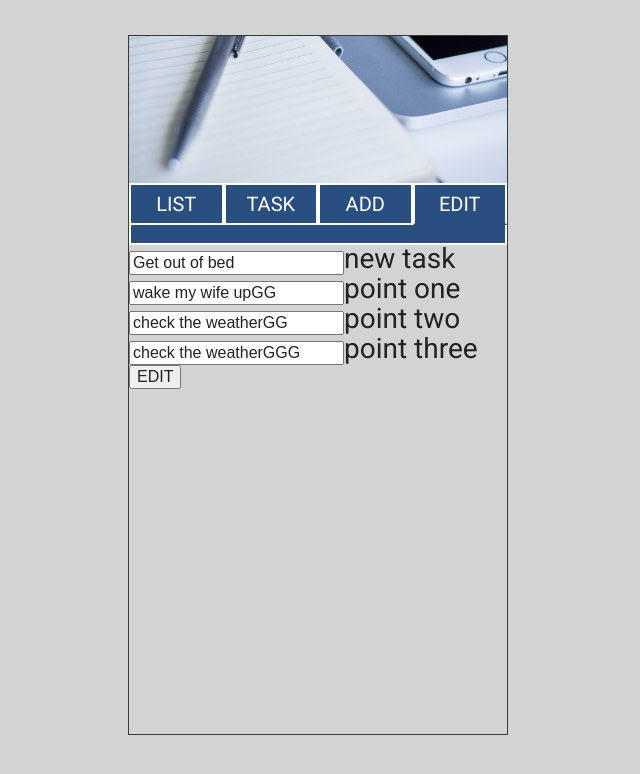
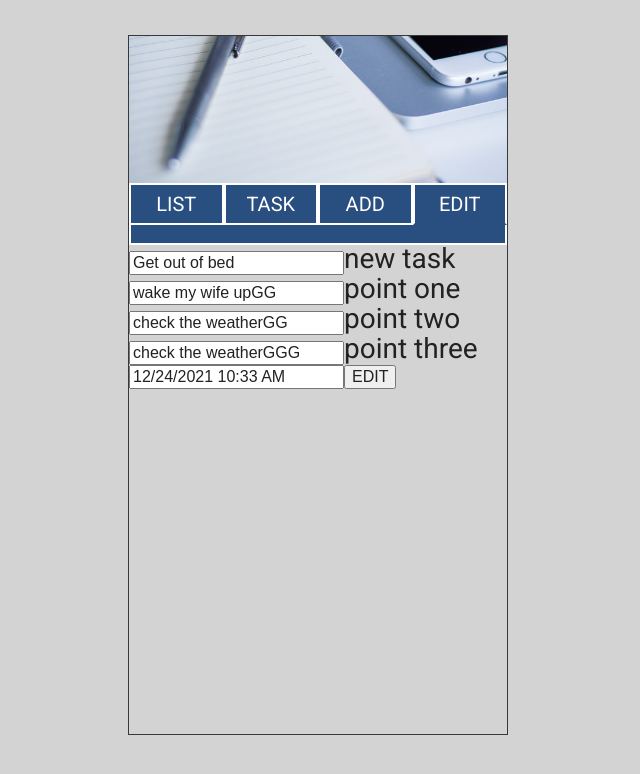
Before and after one commit to robkot500/to_do, a React (Create React App) app: page / in a window 1280 px wide. Both pictures are taken after a click on the element "EDIT". Shown: the top 774 px of the page, without its empty margins (0-640 px from the left). Built offline with nearby package versions, Linux system fonts and the light colour scheme.

Commit message:
ready date

```diff
--- a/src/components/Edit.js
+++ b/src/components/Edit.js
@@ -5,18 +5,21 @@ import "react-datepicker/dist/react-datepicker.css";
 
 function Edit(props) {
     console.log(props);
-    console.log(props.add.item.todos[0]);
+    console.log(props.add.item.todos[0].date);
     const toEdit = props.add.item.todos.filter(each => {
         console.log(each);
         return each.edit === true
     })
     console.log('toEdit', toEdit);
+    let initDate
+    if (toEdit.length > 0) { initDate = toEdit[0].date }
+    else { initDate = props.add.item.todos[0].date }
     let initState
     if (toEdit.length > 0) { initState = toEdit[0] }
     else { initState = props.add.item.todos[0] }
     console.log(toEdit);
     console.log(toEdit.lenght);
-    const [startDate, setStartDate] = useState(null);
+    const [startDate, setStartDate] = useState(initDate);
     const [editTask, setEditTask] = useState(initState)
     console.log(editTask);
 
@@ -87,9 +90,9 @@ function Edit(props) {
 
 
     }
-    // const handleDate = (date) => {
-    //     setStartDate(date)
-    // }
+    const handleDate = (date) => {
+        setStartDate(date)
+    }
 
 
     return (
@@ -109,6 +112,14 @@ function Edit(props) {
                     value={editTask.detail[2] ? (editTask.detail[2].point) : (null)}
                     placeholder='optional' id='pointThree' type="text" />
                 <label htmlFor="text">point three</label>
+                <DatePicker
+                    selected={startDate}
+                    onChange={date => handleDate(date)}
+                    timeInputLabel="Time:"
+                    dateFormat="MM/dd/yyyy h:mm aa"
+                    showTimeInput
+                    placeholderText="Click to select a date"
+                />
                 <button>EDIT</button>
             </form >
         </>
--- a/src/reducers/itemReducer.js
+++ b/src/reducers/itemReducer.js
@@ -63,10 +63,7 @@ const itemReducer = (state = initItem, action) => {
             console.log(action.editedTask.detail[0]);
             console.log(state.todos);
             const edited = action.editedTask
-            const detail =
-                [{ point: action.editedTask.detail[0], pointMarked: false },
-                { point: action.editedTask.detail[1], pointMarked: false },
-                { point: action.editedTask.detail[2], pointMarked: false }]
+
             return {
                 ...state,
                 todos: state.todos.map(each => {
```
